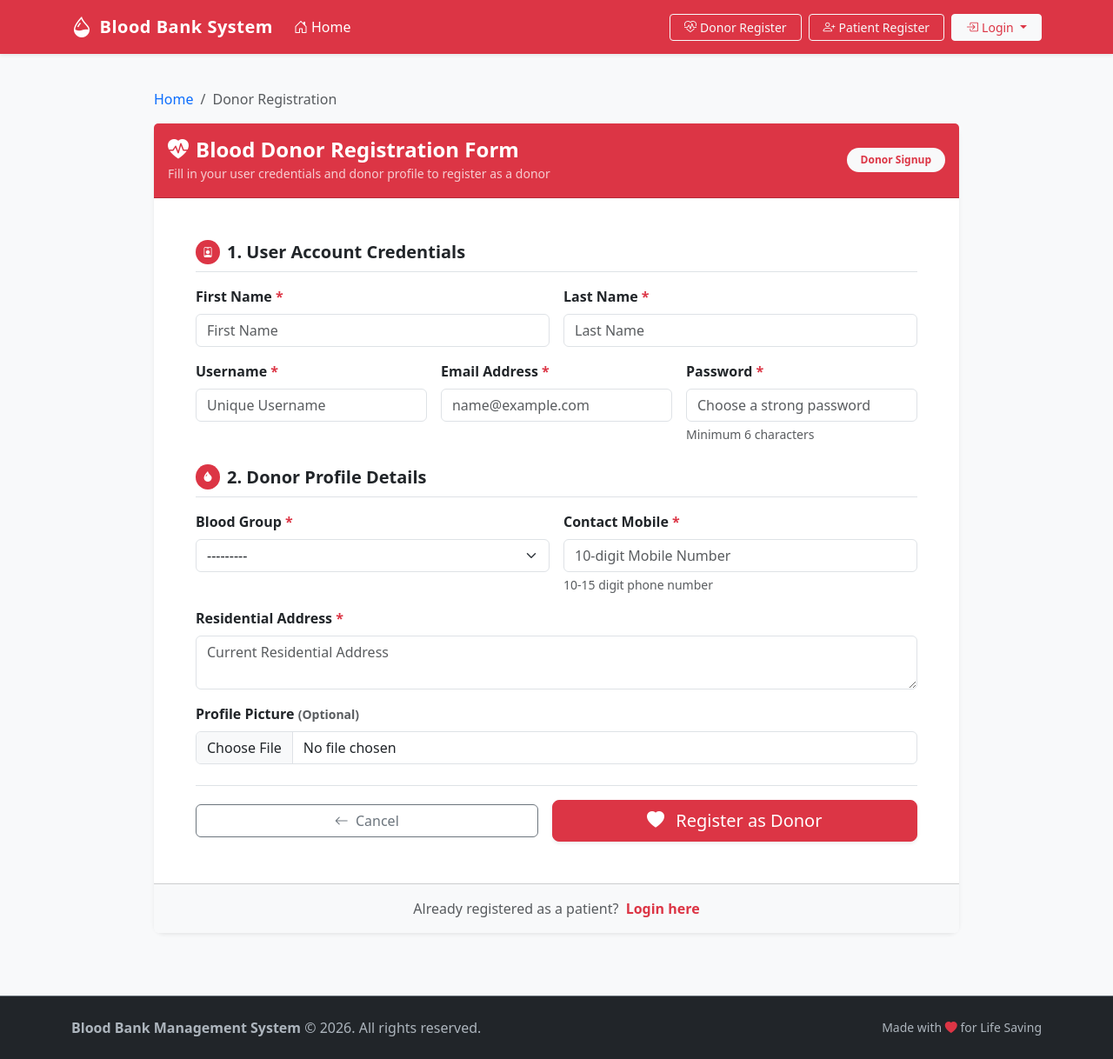
After one commit to samir00777/Blood-Bank-System, a Django app: page /donor/register/ in a window 1280 px wide. The commit adds this page. Shown: the whole page at 87% size. Run offline with Django 5.2, Linux system fonts and the light colour scheme.

Commit message:
Build view to save donor details with validation

```diff
--- a/blood/forms.py
+++ b/blood/forms.py
@@ -1,7 +1,7 @@
 import re
 from django import forms
 from django.contrib.auth.models import User
-from .models import Stock, Patient, BLOOD_GROUP_CHOICES
+from .models import Stock, Patient, Donor, BLOOD_GROUP_CHOICES
 
 
 class StockForm(forms.ModelForm):
@@ -111,3 +111,76 @@ class PatientForm(forms.ModelForm):
         if not digits_only.isdigit() or len(digits_only) < 10 or len(digits_only) > 15:
             raise forms.ValidationError('Please enter a valid mobile number (10 to 15 digits).')
         return mobile
+
+
+class DonorUserForm(forms.ModelForm):
+    """
+    Collects and validates User credentials for donor registration.
+    """
+    password = forms.CharField(
+        widget=forms.PasswordInput(attrs={
+            'class': 'form-control',
+            'placeholder': 'Choose a strong password',
+            'autocomplete': 'new-password'
+        }),
+        help_text='At least 6 characters recommended.'
+    )
+
+    class Meta:
+        model = User
+        fields = ['first_name', 'last_name', 'username', 'email', 'password']
+        widgets = {
+            'first_name': forms.TextInput(attrs={'class': 'form-control', 'placeholder': 'First Name', 'required': 'required'}),
+            'last_name': forms.TextInput(attrs={'class': 'form-control', 'placeholder': 'Last Name', 'required': 'required'}),
+            'username': forms.TextInput(attrs={'class': 'form-control', 'placeholder': 'Unique Username', 'required': 'required'}),
+            'email': forms.EmailInput(attrs={'class': 'form-control', 'placeholder': 'name@example.com', 'required': 'required'}),
+        }
+
+    def clean_username(self):
+        username = self.cleaned_data.get('username', '').strip()
+        if len(username) < 3:
+            raise forms.ValidationError('Username must be at least 3 characters long.')
+        if User.objects.filter(username__iexact=username).exists():
+            raise forms.ValidationError('This username is already taken. Please choose another.')
+        return username
+
+    def clean_email(self):
+        email = self.cleaned_data.get('email', '').strip()
+        if not email:
+            raise forms.ValidationError('Email address is required.')
+        if User.objects.filter(email__iexact=email).exists():
+            raise forms.ValidationError('An account with this email already exists.')
+        return email
+
+    def clean_password(self):
+        password = self.cleaned_data.get('password', '')
+        if len(password) < 6:
+            raise forms.ValidationError('Password must be at least 6 characters long.')
+        return password
+
+
+class DonorForm(forms.ModelForm):
+    """
+    Collects and validates Donor details (blood group, contact, address, profile pic).
+    """
+    class Meta:
+        model = Donor
+        fields = ['bloodgroup', 'address', 'mobile', 'profile_pic']
+        widgets = {
+            'bloodgroup': forms.Select(attrs={'class': 'form-select', 'required': 'required'}),
+            'address': forms.Textarea(attrs={'class': 'form-control', 'rows': 2, 'placeholder': 'Current Residential Address', 'required': 'required'}),
+            'mobile': forms.TextInput(attrs={'class': 'form-control', 'placeholder': '10-digit Mobile Number', 'required': 'required'}),
+            'profile_pic': forms.FileInput(attrs={'class': 'form-control'}),
+        }
+        labels = {
+            'bloodgroup': 'Blood Group',
+            'mobile': 'Contact Mobile',
+            'profile_pic': 'Profile Picture (Optional)'
+        }
+
+    def clean_mobile(self):
+        mobile = self.cleaned_data.get('mobile', '').strip()
+        digits_only = re.sub(r'[\s\-+]', '', mobile)
+        if not digits_only.isdigit() or len(digits_only) < 10 or len(digits_only) > 15:
+            raise forms.ValidationError('Please enter a valid mobile number (10 to 15 digits).')
+        return mobile
--- a/blood/urls.py
+++ b/blood/urls.py
@@ -13,6 +13,10 @@ urlpatterns = [
     # Patient Registration (User + Patient)
     path('patient/register/', views.patient_register, name='patient_register'), # Task 3
 
+    # Donor Registration (User + Donor)
+    path('donor/register/', views.donor_register, name='donor_register'),
+
+
     # Authentication & Dashboard (Django Auth)
     path('admin-login/', views.admin_login_view, name='admin_login'),
     path('patient-login/', views.patient_login_view, name='patient_login'),
--- a/blood/views.py
+++ b/blood/views.py
@@ -7,8 +7,8 @@ from django.contrib.auth.models import Group
 from django.db import transaction
 from django.db.models import Sum
 
-from .models import Stock, Patient, BLOOD_GROUP_CHOICES
-from .forms import StockForm, PatientUserForm, PatientForm
+from .models import Stock, Patient, Donor, BLOOD_GROUP_CHOICES
+from .forms import StockForm, PatientUserForm, PatientForm, DonorUserForm, DonorForm
 
 
 def is_admin(user):
@@ -24,11 +24,13 @@ def home(request):
     stocks = Stock.objects.all().order_by('bloodgroup')
     total_units = stocks.aggregate(Sum('unit'))['unit__sum'] or 0
     patient_count = Patient.objects.count()
+    donor_count = Donor.objects.count()
 
     context = {
         'stocks': stocks,
         'total_units': total_units,
         'patient_count': patient_count,
+        'donor_count': donor_count,
         'blood_groups': BLOOD_GROUP_CHOICES,
     }
     return render(request, 'home.html', context)
@@ -193,6 +195,58 @@ def patient_register(request):
 
 
 # ==========================================
+# Task: Donor Registration View with Form Validation & DB Save
+# ==========================================
+def donor_register(request):
+    """
+    Build view to save donor details with validation.
+    - Validates User account credentials (DonorUserForm) and Donor details (DonorForm).
+    - Uses an atomic transaction to ensure both User and Donor are saved together.
+    - Hashes password safely before database commit.
+    - Assigns user to the DONOR security group.
+    - Persists Donor linked to User into the database and redirects with success feedback.
+    """
+    if request.method == 'POST':
+        user_form = DonorUserForm(request.POST)
+        donor_form = DonorForm(request.POST, request.FILES)
+
+        # Form Validation
+        if user_form.is_valid() and donor_form.is_valid():
+            try:
+                with transaction.atomic():
+                    # 1. Create and save User instance with hashed password
+                    user = user_form.save(commit=False)
+                    user.set_password(user_form.cleaned_data['password'])
+                    user.save()
+
+                    # 2. Assign to DONOR group
+                    donor_group, _ = Group.objects.get_or_create(name='DONOR')
+                    user.groups.add(donor_group)
+
+                    # 3. Create and save Donor instance linked to User into DB
+                    donor = donor_form.save(commit=False)
+                    donor.user = user
+                    donor.save()
+
+                messages.success(request, f'Registration successful for donor {user.username}! Thank you for registering to save lives.')
+                return redirect('home')
+            except Exception as e:
+                messages.error(request, f'Database error while saving donor: {str(e)}')
+        else:
+            messages.error(request, 'Registration failed. Please correct the validation errors below.')
+    else:
+        user_form = DonorUserForm()
+        donor_form = DonorForm()
+
+    context = {
+        'user_form': user_form,
+        'donor_form': donor_form,
+    }
+    return render(request, 'blood/donor_register.html', context)
+
+
+
+# ==========================================
 # Authentication Views
 # ==========================================
 def admin_login_view(request):
--- a/templates/base.html
+++ b/templates/base.html
@@ -109,6 +109,11 @@
                         </li>
                     {% else %}
                         <li class="nav-item">
+                            <a class="btn btn-outline-light btn-sm px-3" href="{% url 'donor_register' %}">
+                                <i class="bi bi-heart-pulse me-1"></i>Donor Register
+                            </a>
+                        </li>
+                        <li class="nav-item">
                             <a class="btn btn-outline-light btn-sm px-3" href="{% url 'patient_register' %}">
                                 <i class="bi bi-person-plus me-1"></i>Patient Register
                             </a>
--- /dev/null
+++ b/templates/blood/donor_register.html
@@ -0,0 +1,180 @@
+{% extends 'base.html' %}
+
+{% block title %}Donor Registration - Blood Bank System{% endblock %}
+
+{% block content %}
+<div class="row justify-content-center">
+    <div class="col-lg-10">
+        <nav aria-label="breadcrumb" class="mb-3">
+            <ol class="breadcrumb">
+                <li class="breadcrumb-item"><a href="{% url 'home' %}" class="text-decoration-none">Home</a></li>
+                <li class="breadcrumb-item active" aria-current="page">Donor Registration</li>
+            </ol>
+        </nav>
+
+        <div class="card shadow-sm border-0 mb-5">
+            <div class="card-header bg-danger text-white py-3">
+                <div class="d-flex align-items-center justify-content-between">
+                    <div>
+                        <h4 class="fw-bold mb-0">
+                            <i class="bi bi-heart-pulse-fill me-2"></i>Blood Donor Registration Form
+                        </h4>
+                        <small class="opacity-75">Fill in your user credentials and donor profile to register as a donor</small>
+                    </div>
+                    <span class="badge bg-light text-danger fw-semibold px-3 py-2 rounded-pill">
+                        Donor Signup
+                    </span>
+                </div>
+            </div>
+
+            <div class="card-body p-4 p-md-5">
+                <form method="POST" enctype="multipart/form-data" novalidate>
+                    {% csrf_token %}
+
+                    {% if user_form.non_field_errors or donor_form.non_field_errors %}
+                    <div class="alert alert-danger shadow-sm mb-4" role="alert">
+                        <div class="fw-bold mb-1"><i class="bi bi-exclamation-triangle-fill me-2"></i>Please resolve the following issues:</div>
+                        <ul class="mb-0 ps-3">
+                            {% for error in user_form.non_field_errors %}
+                                <li>{{ error }}</li>
+                            {% endfor %}
+                            {% for error in donor_form.non_field_errors %}
+                                <li>{{ error }}</li>
+                            {% endfor %}
+                        </ul>
+                    </div>
+                    {% endif %}
+
+                    <!-- Section 1: User Account Details -->
+                    <div class="mb-4">
+                        <div class="d-flex align-items-center border-bottom pb-2 mb-3">
+                            <span class="badge bg-danger rounded-circle p-2 me-2">
+                                <i class="bi bi-person-badge text-white"></i>
+                            </span>
+                            <h5 class="fw-bold text-dark mb-0">1. User Account Credentials</h5>
+                        </div>
+                        <div class="row g-3">
+                            <div class="col-md-6">
+                                <label for="{{ user_form.first_name.id_for_label }}" class="form-label fw-semibold">
+                                    First Name <span class="text-danger">*</span>
+                                </label>
+                                {{ user_form.first_name }}
+                                {% if user_form.first_name.errors %}
+                                    <div class="text-danger small mt-1">{{ user_form.first_name.errors.0 }}</div>
+                                {% endif %}
+                            </div>
+
+                            <div class="col-md-6">
+                                <label for="{{ user_form.last_name.id_for_label }}" class="form-label fw-semibold">
+                                    Last Name <span class="text-danger">*</span>
+                                </label>
+                                {{ user_form.last_name }}
+                                {% if user_form.last_name.errors %}
+                                    <div class="text-danger small mt-1">{{ user_form.last_name.errors.0 }}</div>
+                                {% endif %}
+                            </div>
+
+                            <div class="col-md-4">
+                                <label for="{{ user_form.username.id_for_label }}" class="form-label fw-semibold">
+                                    Username <span class="text-danger">*</span>
+                                </label>
+                                {{ user_form.username }}
+                                {% if user_form.username.errors %}
+                                    <div class="text-danger small mt-1">{{ user_form.username.errors.0 }}</div>
+                                {% endif %}
+                            </div>
+
+                            <div class="col-md-4">
+                                <label for="{{ user_form.email.id_for_label }}" class="form-label fw-semibold">
+                                    Email Address <span class="text-danger">*</span>
+                                </label>
+                                {{ user_form.email }}
+                                {% if user_form.email.errors %}
+                                    <div class="text-danger small mt-1">{{ user_form.email.errors.0 }}</div>
+                                {% endif %}
+                            </div>
+
+                            <div class="col-md-4">
+                                <label for="{{ user_form.password.id_for_label }}" class="form-label fw-semibold">
+                                    Password <span class="text-danger">*</span>
+                                </label>
+                                {{ user_form.password }}
+                                {% if user_form.password.errors %}
+                                    <div class="text-danger small mt-1">{{ user_form.password.errors.0 }}</div>
+                                {% endif %}
+                                <div class="form-text small text-muted">Minimum 6 characters</div>
+                            </div>
+                        </div>
+                    </div>
+
+                    <!-- Section 2: Donor Profile Details -->
+                    <div class="mb-4">
+                        <div class="d-flex align-items-center border-bottom pb-2 mb-3">
+                            <span class="badge bg-danger rounded-circle p-2 me-2">
+                                <i class="bi bi-droplet-fill text-white"></i>
+                            </span>
+                            <h5 class="fw-bold text-dark mb-0">2. Donor Profile Details</h5>
+                        </div>
+                        <div class="row g-3">
+                            <div class="col-md-6">
+                                <label for="{{ donor_form.bloodgroup.id_for_label }}" class="form-label fw-semibold">
+                                    Blood Group <span class="text-danger">*</span>
+                                </label>
+                                {{ donor_form.bloodgroup }}
+                                {% if donor_form.bloodgroup.errors %}
+                                    <div class="text-danger small mt-1">{{ donor_form.bloodgroup.errors.0 }}</div>
+                                {% endif %}
+                            </div>
+
+                            <div class="col-md-6">
+                                <label for="{{ donor_form.mobile.id_for_label }}" class="form-label fw-semibold">
+                                    Contact Mobile <span class="text-danger">*</span>
+                                </label>
+                                {{ donor_form.mobile }}
+                                {% if donor_form.mobile.errors %}
+                                    <div class="text-danger small mt-1">{{ donor_form.mobile.errors.0 }}</div>
+                                {% endif %}
+                                <div class="form-text small text-muted">10-15 digit phone number</div>
+                            </div>
+
+                            <div class="col-12">
+                                <label for="{{ donor_form.address.id_for_label }}" class="form-label fw-semibold">
+                                    Residential Address <span class="text-danger">*</span>
+                                </label>
+                                {{ donor_form.address }}
+                                {% if donor_form.address.errors %}
+                                    <div class="text-danger small mt-1">{{ donor_form.address.errors.0 }}</div>
+                                {% endif %}
+                            </div>
+
+                            <div class="col-12">
+                                <label for="{{ donor_form.profile_pic.id_for_label }}" class="form-label fw-semibold">
+                                    Profile Picture <span class="text-muted small">(Optional)</span>
+                                </label>
+                                {{ donor_form.profile_pic }}
+                                {% if donor_form.profile_pic.errors %}
+                                    <div class="text-danger small mt-1">{{ donor_form.profile_pic.errors.0 }}</div>
+                                {% endif %}
+                            </div>
+                        </div>
+                    </div>
+
+                    <!-- Form Action Buttons -->
+                    <div class="d-flex flex-column flex-sm-row justify-content-between align-items-center gap-3 pt-3 border-top">
+                        <a href="{% url 'home' %}" class="btn btn-outline-secondary px-4 w-100 w-sm-auto">
+                            <i class="bi bi-arrow-left me-1"></i> Cancel
+                        </a>
+                        <button type="submit" class="btn btn-danger btn-lg px-5 shadow-sm w-100 w-sm-auto">
+                            <i class="bi bi-heart-fill me-2"></i> Register as Donor
+                        </button>
+                    </div>
+                </form>
+            </div>
+            <div class="card-footer bg-light text-center py-3">
+                <span class="text-muted">Already registered as a patient?</span>
+                <a href="{% url 'patient_login' %}" class="fw-semibold text-danger text-decoration-none ms-1">Login here</a>
+            </div>
+        </div>
+    </div>
+</div>
+{% endblock %}
```
Also changed, not shown: blood/admin.py (+8 -1 lines), blood/models.py (+23 -0 lines), blood/tests.py (+94 -1 lines), templates/home.html (+11 -4 lines), blood/migrations/0002_donor.py (added), 1 other file.
